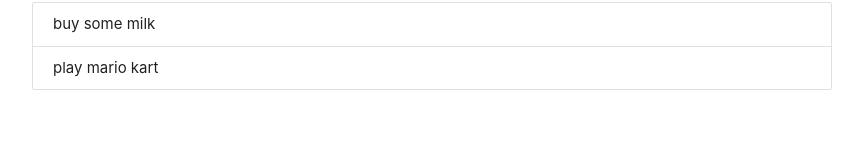
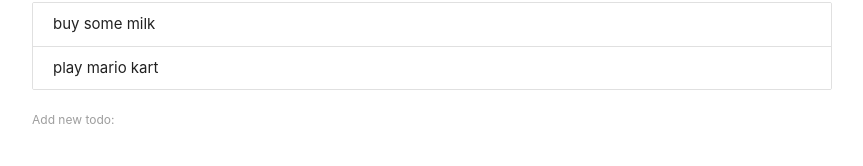
Before and after one commit to alexey-korablin/react-refs, a React (Create React App) app: page / in a window 1280 px wide. Shown: the part 134-300 px from the top of the page, without its empty margins (208-1071 px from the left). Built offline with nearby package versions, Linux system fonts and the light colour scheme.

Commit message:
#12 Todo app

```diff
--- a/src/App.js
+++ b/src/App.js
@@ -2,6 +2,7 @@
 import './App.css';
 
 import Todos from './components/Todos';
+import AddTodo from './components/AddTodo';
 
 class App extends Component {
   constructor(props) {
@@ -13,6 +14,7 @@
       ],
     };
     this.deleteTodo = this.deleteTodo.bind(this);
+    this.addTodo = this.addTodo.bind(this);
   }
 
   deleteTodo(id) {
@@ -21,11 +23,19 @@
     });
   }
 
+  addTodo(text) {
+    const id = Math.floor(Math.random() * 100);
+    this.setState({
+      todos: [...this.state.todos, { id, constent: text }],
+    });
+  }
+
   render() {
     return (
       <div className='todo-app container'>
         <h1 className='center blue-text'>Todos</h1>
         <Todos todos={this.state.todos} deleteTodo={this.deleteTodo} />
+        <AddTodo addTodo={this.addTodo} />
       </div>
     );
   }
--- /dev/null
+++ b/src/components/AddTodo.jsx
@@ -0,0 +1,39 @@
+import React, { Component } from 'react';
+
+export default class AddTodo extends Component {
+  constructor(props) {
+    super(props);
+    this.state = {
+      content: '',
+    };
+    this.handleChange = this.handleChange.bind(this);
+    this.handleSubmit = this.handleSubmit.bind(this);
+  }
+
+  handleChange(e) {
+    this.setState({
+      content: e.target.value,
+    });
+  }
+
+  handleSubmit(e) {
+    e.preventDefault();
+    this.props.addTodo(this.state.content);
+    this.setState({
+      content: '',
+    });
+  }
+
+  render() {
+    return (
+      <form onSubmit={this.handleSubmit}>
+        <label>Add new todo:</label>
+        <input
+          type='text'
+          onChange={this.handleChange}
+          value={this.state.content}
+        />
+      </form>
+    );
+  }
+}
```
